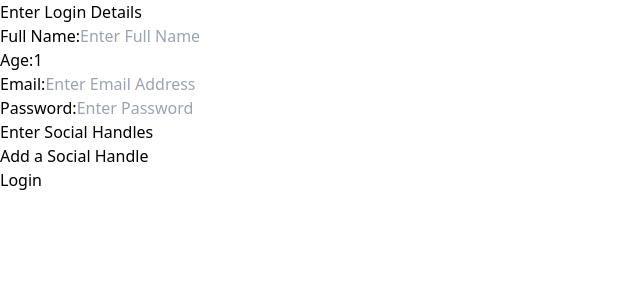
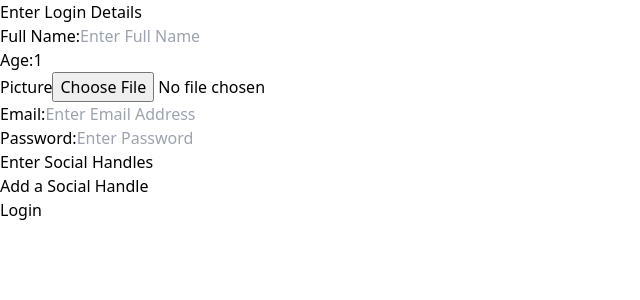
Before and after one commit to Itminan30/react-hook-form-practice, a React (Vite) app: page / in a window 1280 px wide. Shown: the top 300 px of the page, without its empty margins (0-640 px from the left). Built offline with nearby package versions, Linux system fonts and the light colour scheme.

Commit message:
added a multipart input(file).

```diff
--- a/src/Components/Forms/RegistrationForm.jsx
+++ b/src/Components/Forms/RegistrationForm.jsx
@@ -38,8 +38,8 @@ const RegistrationForm = () => {
                                 <NumberInput
                                     id="age"
                                     className={`p-2 border box-border w-full rounded-md ${errors.age
-                                            ? "border-red-500"
-                                            : "border-gray-200"
+                                        ? "border-red-500"
+                                        : "border-gray-200"
                                         }`}
                                     {...field}
                                 />
@@ -50,6 +50,17 @@ const RegistrationForm = () => {
                                     message: "Age can be between 0 and 100",
                                 },
                             }}
+                        />
+                    </Field>
+                    {/* Picture Field */}
+                    <Field label="Picture" error={errors.picture}>
+                        <input
+                            {...register("picture", {
+                                required: "Picture is required",
+                            })}
+                            type="file"
+                            id="picture"
+                            name="picture"
                         />
                     </Field>
                     {/* Email Field */}
```
